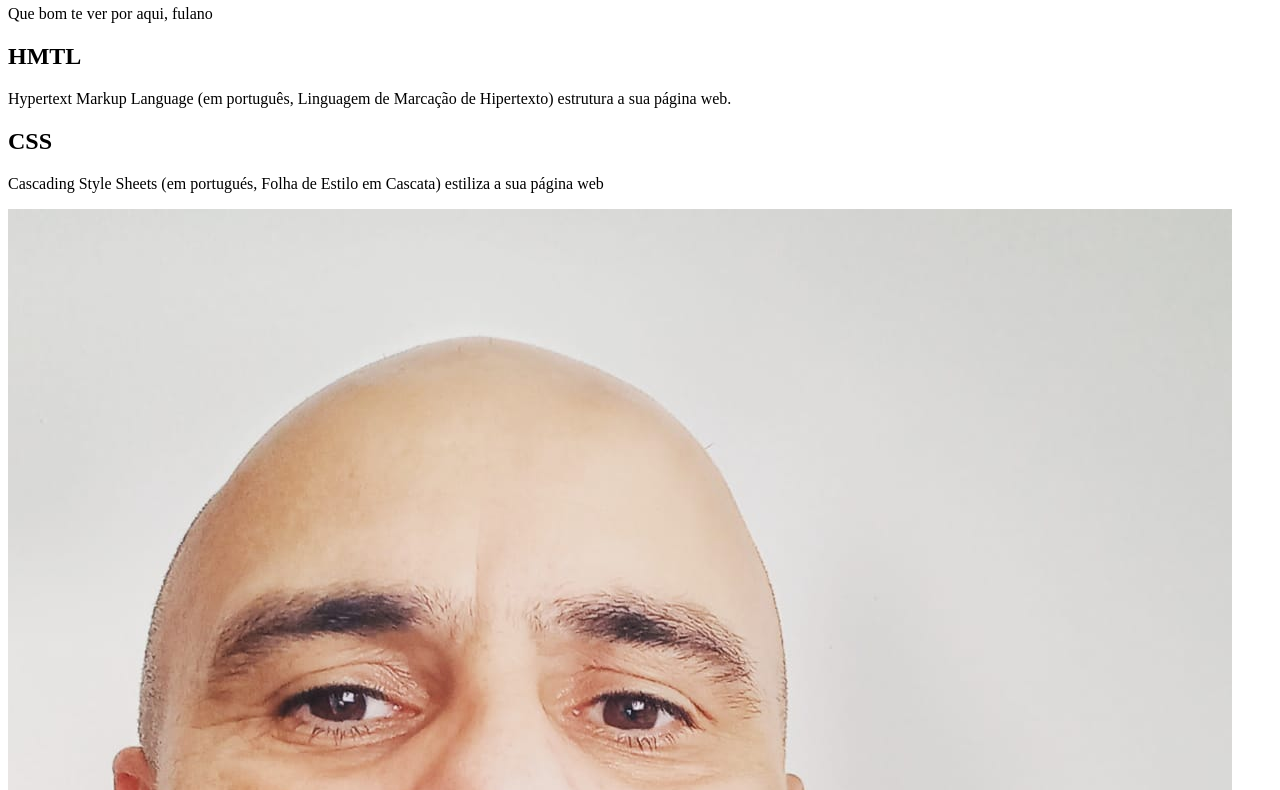
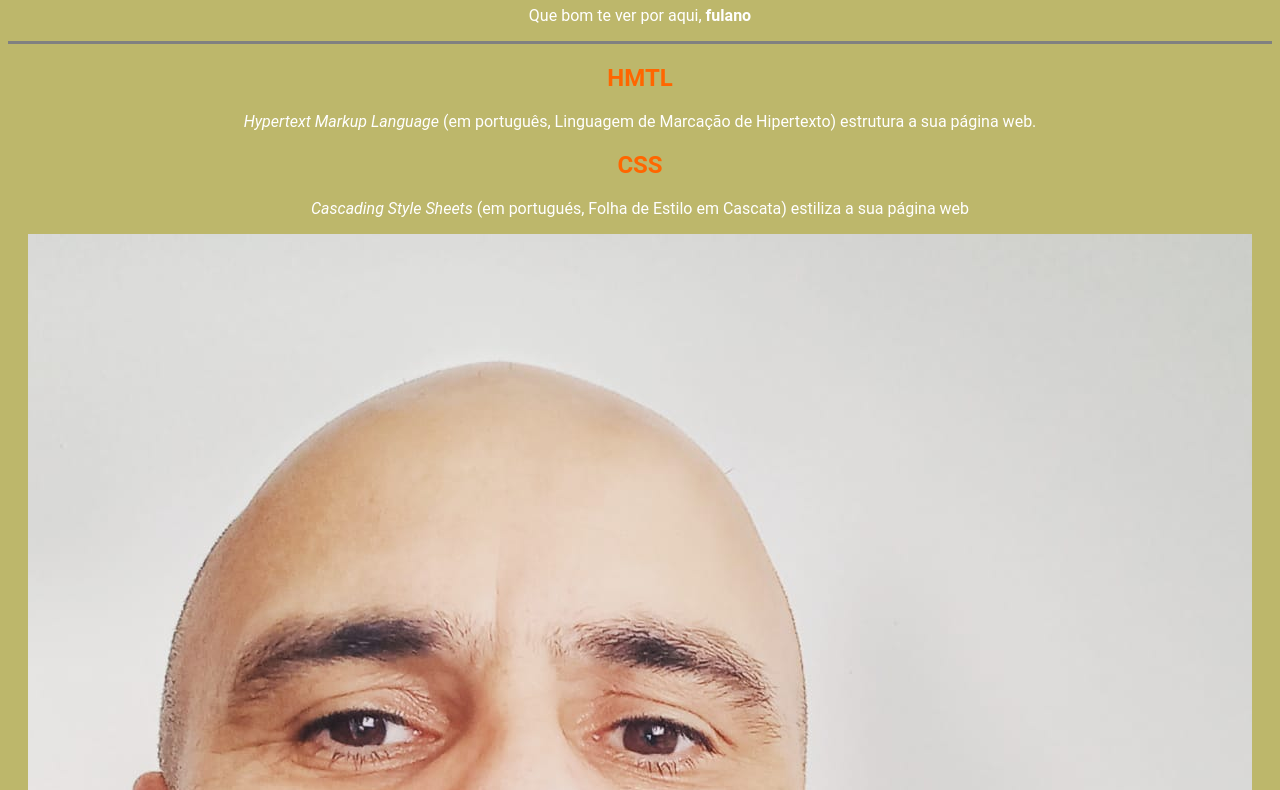
Before and after one commit to Gallinamat/OLA-MUNDO, a plain HTML site: page index.html in a window 1280 px wide. Shown: the part 75-865 px from the top of the page. Drawn offline with Linux system fonts and the light colour scheme.

Commit message:
finalizando html e css

```diff
--- a/index.html
+++ b/index.html
@@ -4,23 +4,24 @@
     <meta charset="UTF-8">
     <meta name="viewport" content="width=device-width, initial-scale=1.0">
     <title>OLA MUNDO</title>
+    <link rel="stylesheet" href="style.css">
 </head>
 <body>
 
     <header>
         <h1> Ola Mundo</h1>
-        <p> Que bom te ver por aqui, fulano</p>
+        <p> Que bom te ver por aqui,<span id="nome-usuário">  fulano</span></p>
     </header>
 
     <section>
         <h2> HMTL</h2>
 
-        <p> Hypertext Markup Language (em português, Linguagem de Marcação de Hipertexto)
+        <p><span class="texto-inghês"> Hypertext Markup Language</span> (em português, Linguagem de Marcação de Hipertexto)
              estrutura a sua página web.</p>
 
         <h2>CSS</h2>
 
-        <p> Cascading Style Sheets (em portugués, Folha de Estilo em Cascata) estiliza a sua página web</p>
+        <p><span class="texto-inghês"> Cascading Style Sheets</span> (em portugués, Folha de Estilo em Cascata) estiliza a sua página web</p>
             <img src="imagem/eu.jpg" alt="é uma foto de um homem meia idade moreno,
             careca e também barbudo, olhos cantanho ">
     </section>
--- /dev/null
+++ b/style.css
@@ -0,0 +1,26 @@
+    h2{
+        color:rgb(255, 102, 0);
+    }
+
+    body{
+        background-color: darkkhaki;
+        color: white;
+        font-family: roboto;
+        text-align: center;
+    }
+
+    header{
+        border-bottom: 3px solid grey;
+    }
+
+    footer{
+        border-top: 1px  solid grey;
+    }
+
+    #nome-usuário{
+        font-weight: bold;
+    }
+
+    .texto-inghês{
+        font-style: italic;
+    }
```
